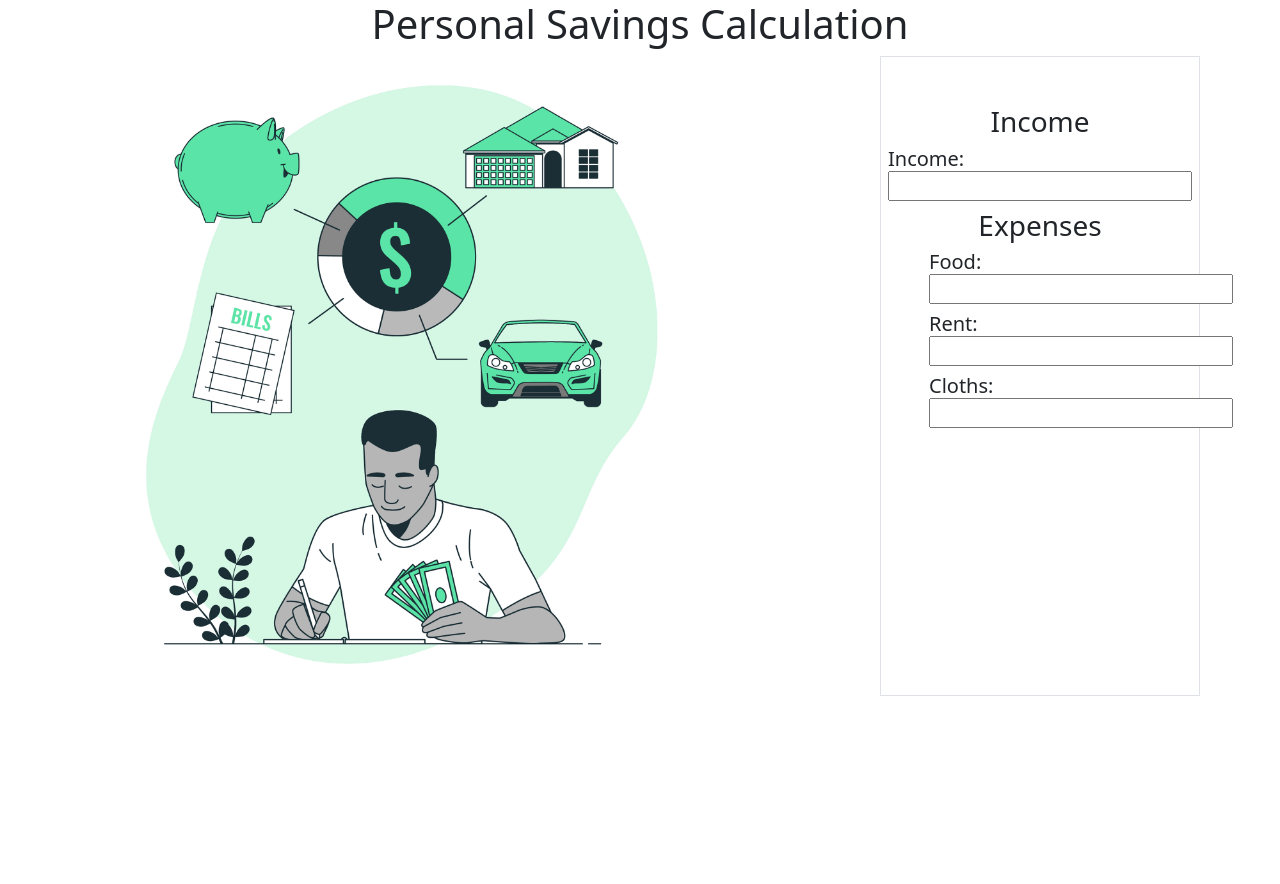
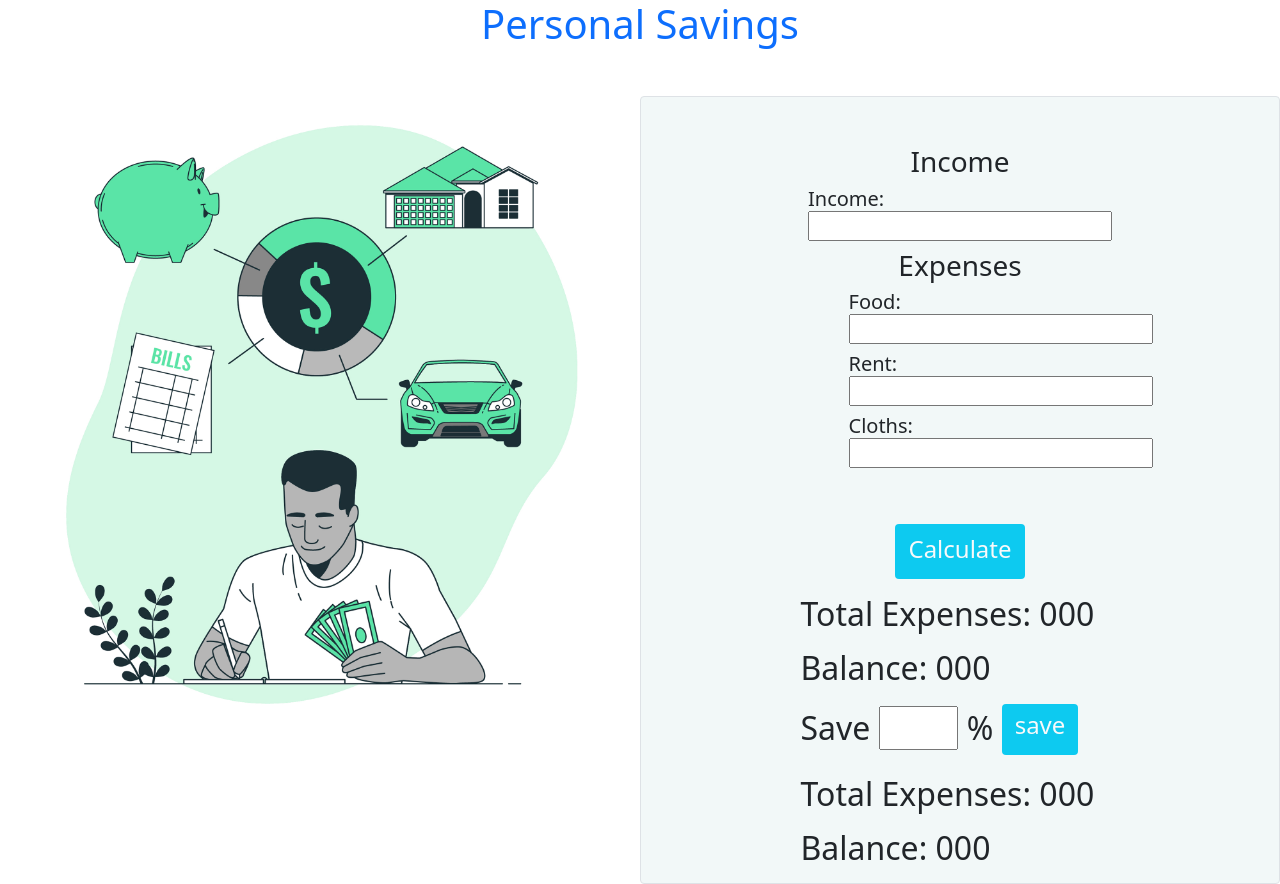
Before and after one commit to osamabinsayeed/money-master, a plain HTML site: page index.html in a window 1280 px wide. Before the commit the page ends 800 px from the top, so only its background shows below. Drawn offline with nearby package versions, Linux system fonts and the light colour scheme.

Commit message:
pc layout complete

```diff
--- a/index.html
+++ b/index.html
@@ -15,14 +15,15 @@
 
 <body class="">
     <main>
-        <h1 class="d-flex justify-content-center">
-            Personal Savings Calculation
+        <h1 class="d-flex justify-content-center text-primary mb-5">
+            Personal Savings
         </h1>
         <div class="d-flex justify-content-around">
             <div class="w-50">
                 <img src="6425322.jpg" alt="" class="img-fluid">
             </div>
-            <div class="h-10 w-25 border text-dark" id="calc-section ">
+            <div id="calc-section" class="w-50 d-flex justify-content-around border rounded">
+                <div class="h-10 w-50 text-dark ">
                     <div class="pt-5">
                         <h3 class=" d-flex justify-content-center">Income</h3>
                         <div class=" d-flex justify-content-center px-5">
@@ -38,11 +39,47 @@
                         </div>
                         <div class="px-5 d-flex ">
 
-                        <h5>Rent: <span> <input type="text" class="text-dark"></span></h5>
+                            <h5>Rent: <span> <input type="text" class="text-dark "></span></h5>
                         </div>
                         <div class="px-5 d-flex ">
 
                             <h5>Cloths: <span> <input type="text" class="text-dark"></span></h5>
+                        </div>
+                    </div>
+                    <div class="d-flex justify-content-center pt-5">
+                        <div class="btn w-40 h-15 bg-info text-light">
+                            <h4 class="pt-1">Calculate</h4>
+                        </div>
+                    </div>
+                    <div>
+                        <p>
+                        <h2>Total Expenses: <span>000</span></h2>
+                        </p>
+                    </div>
+                    <div>
+                        <p>
+                        <h2>Balance: <span>000</span></h2>
+                        </p>
+                    </div>
+                    <div>
+                        <div>
+                            <h2>
+                                Save <input type="text" class="w-25"> % <div
+                                    class="btn w-40 h-15 bg-info text-light mb-1">
+                                    <h4 class="">save</h4>
+                                </div>
+                            </h2>
+                        </div>
+                    </div>
+                    <div>
+                        <p>
+                        <h2>Total Expenses: <span>000</span></h2>
+                        </p>
+                    </div>
+                    <div>
+                        <p>
+                        <h2>Balance: <span>000</span></h2>
+                        </p>
                     </div>
                 </div>
             </div>
--- a/style.css
+++ b/style.css
@@ -1,3 +1,3 @@
 #calc-section {
-background-color: rgb(207, 240, 240);
+background-color: rgb(242, 248, 248);
 }
```
Lines whose indentation alone changed are shown as unchanged.
